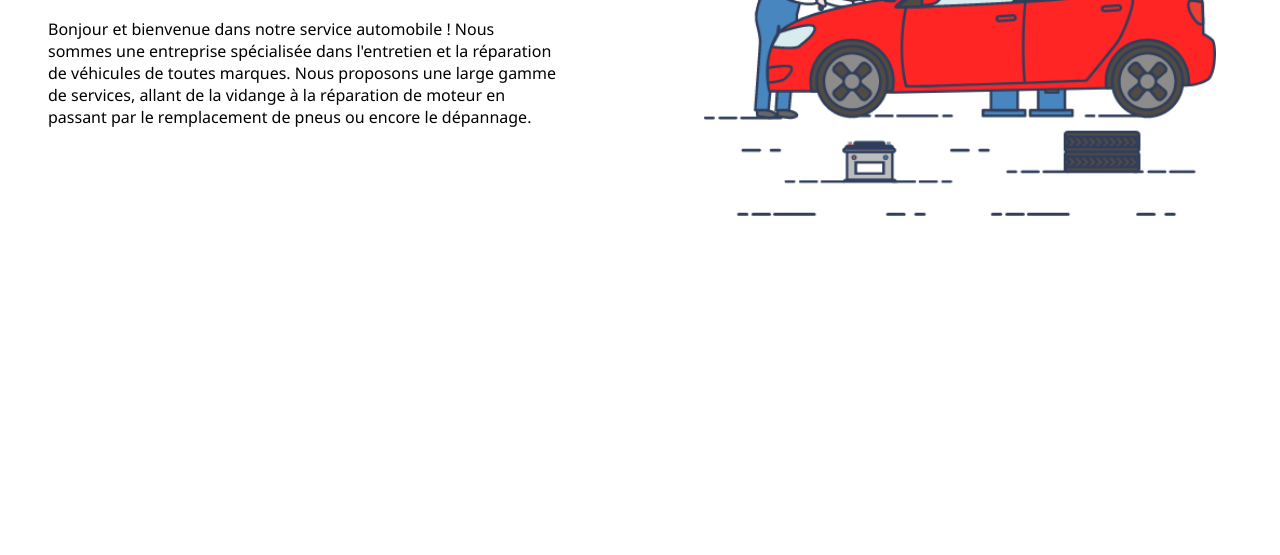
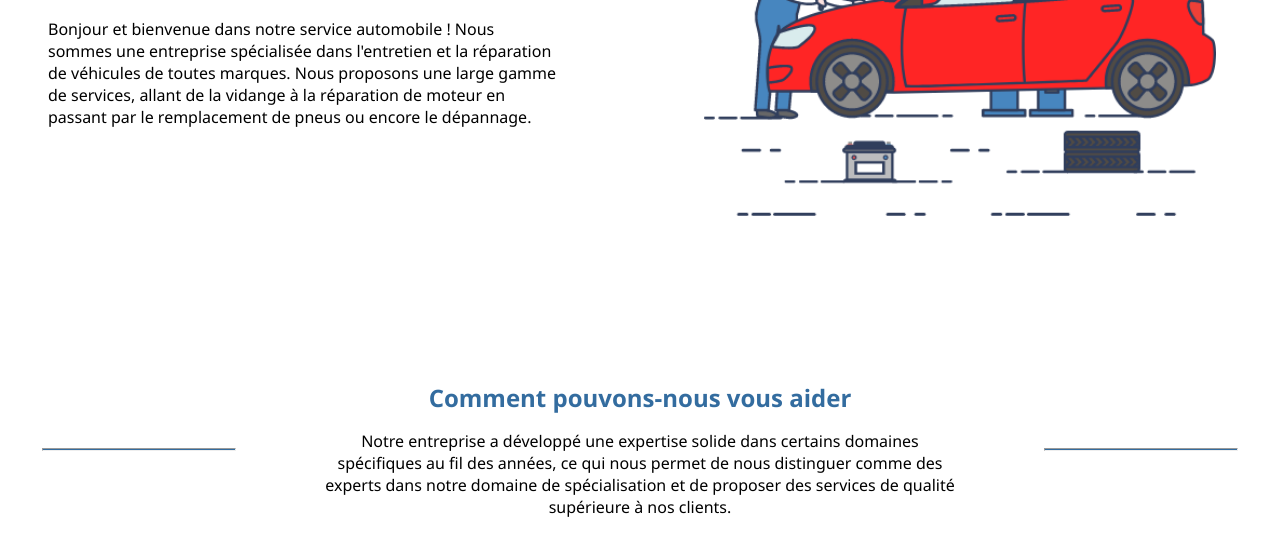
Before and after one commit to loomrkt/auto-website, a plain HTML site: page index.html in a window 1280 px wide. Shown: the part 351-906 px from the top of the page. Before the commit the page ends 800 px from the top, so only its background shows below. Drawn offline with Linux system fonts and the light colour scheme.

Commit message:
div en centre avec 2hr de coté

```diff
--- a/index.css
+++ b/index.css
@@ -87,6 +87,7 @@ body {
   }
 }
 /*fin bar de navigation */
+/* debut section1 introduction */
 .section1 {
   display: flex;
   align-items: center;
@@ -137,3 +138,35 @@ body {
     margin-top: 5rem;
   }
 }
+/* fin section1 introduction */
+/* debut section2 comment on peut aider1 */
+.section2 {
+  padding: 5rem 0;
+}
+.contenant {
+  display: flex;
+  text-align: center;
+  align-items: center;
+  justify-content: space-around;
+}
+.contenant hr {
+  width: 15%;
+  height: 1px;
+  background-color: #336c9f;
+}
+.centreHr {
+  width: 50%;
+}
+.centreHr h1 {
+  color: #336c9f;
+  margin-bottom: 1rem;
+}
+@media screen and (max-width: 540px) {
+  .contenant hr {
+    display: none;
+  }
+  .centreHr {
+    width: 80%;
+  }
+}
+/* fin section2 comment on peut aider1 */
--- a/index.html
+++ b/index.html
@@ -26,6 +26,7 @@
     </nav>
     <!-- fin bar de navigation -->
     <main>
+      <!-- debut section1 introduction -->
       <section class="section1">
         <div class="gauche">
           <h1>Automobile Services mécaniques à Madagascar</h1>
@@ -41,6 +42,24 @@
           <img src="Car-Illustration@2x.png" />
         </div>
       </section>
+      <!-- fin section1 introduction -->
+      <section class="section2">
+        <!-- debut section2 comment on peut aider1 -->
+        <div class="contenant">
+          <hr />
+          <div class="centreHr">
+            <h1>Comment pouvons-nous vous aider</h1>
+            <p>
+              Notre entreprise a développé une expertise solide dans certains
+              domaines spécifiques au fil des années, ce qui nous permet de nous
+              distinguer comme des experts dans notre domaine de spécialisation
+              et de proposer des services de qualité supérieure à nos clients.
+            </p>
+          </div>
+          <hr />
+        </div>
+        <!-- fin section2 comment on peut aider1 -->
+      </section>
     </main>
   </body>
 </html>
```
